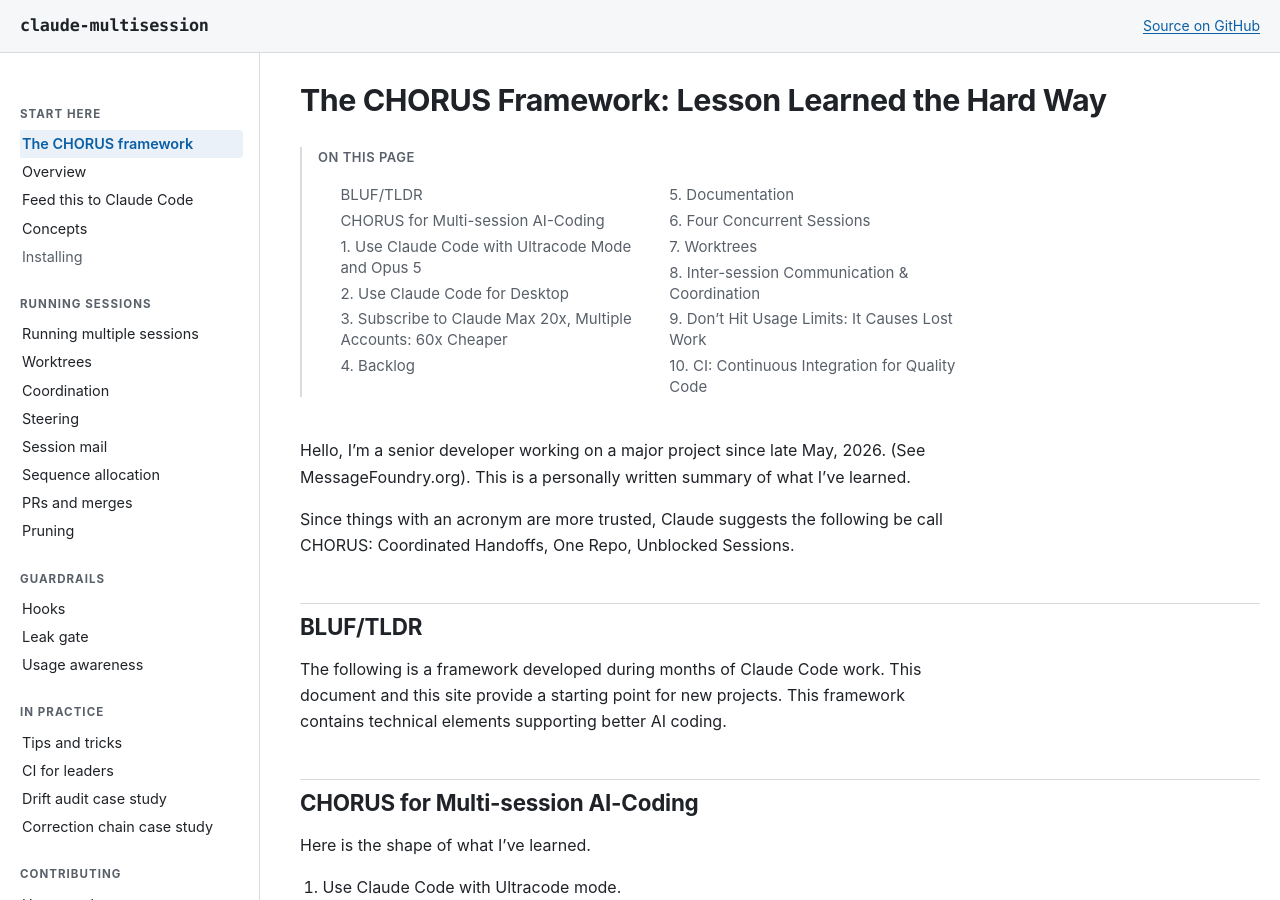
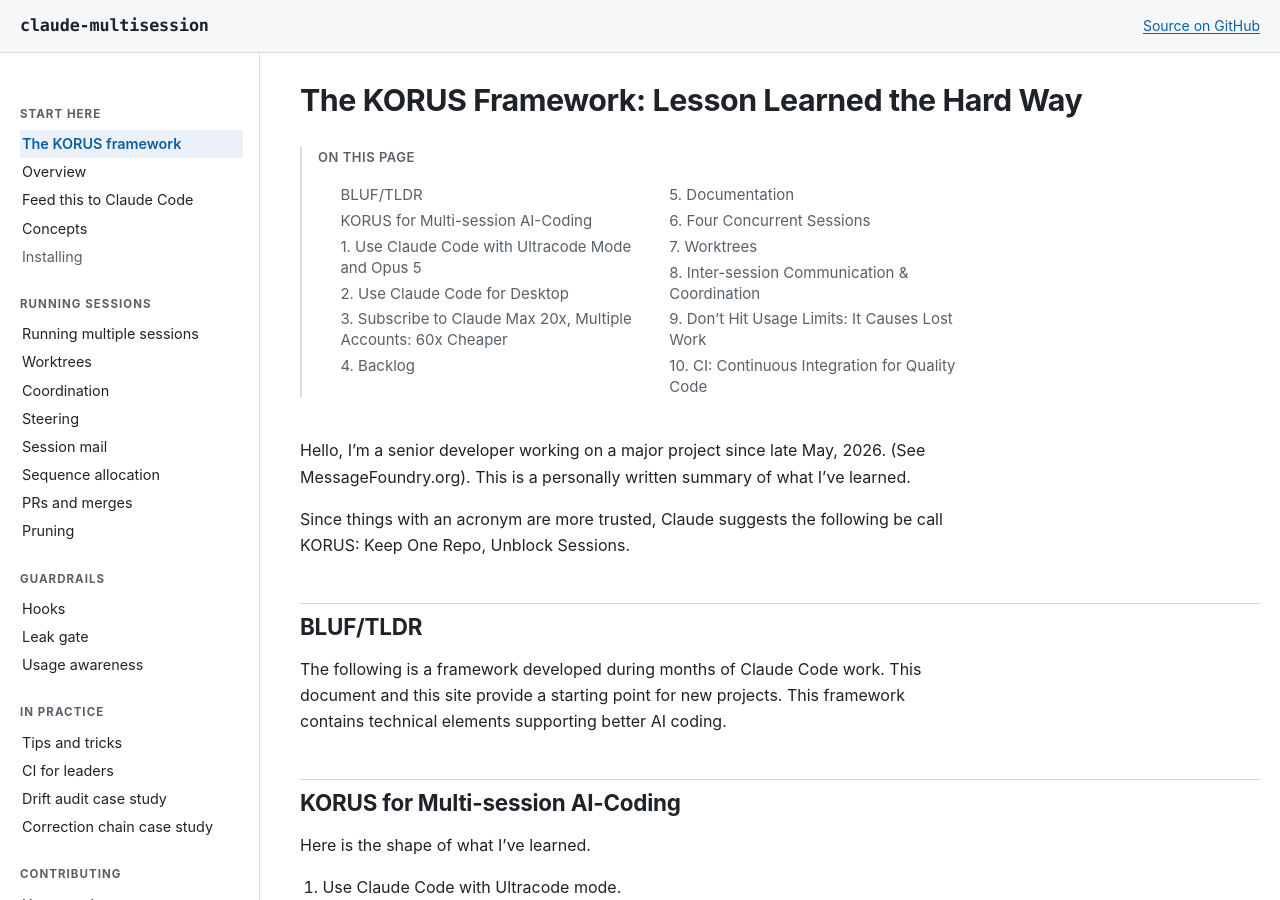
Before and after one commit to wshallwshall/claude-multisession, a Jekyll site: the page built from docs/KORUS.md, in a window 1280 px wide and 900 px high. Built offline with Jekyll 4.4.1, drawn with Linux system fonts in a browser that asks for light colours; our own code applies the rules of GitHub Pages for plain Markdown files.

Commit message:
Rename the framework page from CHORUS to KORUS, at the author's request (#48)
KORUS expands to "Keep One Repo, Unblock Sessions", which is what those
initials spell. The page previously read CHORUS, expanded as "Coordinated
Handoffs, One Repo, Unblocked Sessions".

FOUR LINES OF THE AUTHOR'S PAGE CHANGE, and nothing else in it does: the
H1, the sentence proposing the acronym, its expansion, and the section
heading. Everything else is byte-identical, which `git diff -M` shows
directly. Word count goes 1259 to 1258, the one word the shorter expansion
drops.

docs/CHORUS.md is renamed to docs/KORUS.md rather than left in place, so
the served URL matches the name the page now carries. The old address stops
resolving: it was live from 01:33 to 02:0x on 2026-08-13, is named in #45
and in this history, and nothing forwards it. No intra-site redirect
mechanism exists here -- scripts/site/build_redirect.py forwards the
RETIRED GitHub Pages host and does not answer a rename within this site.

Three files follow the name because each names the page rather than
matching a pattern:
  docs/_data/nav.yml   label, title and path
  tests/_ccxtest.py    AUTHORED_VERBATIM, the OPEN-8 list
  docs/HOUSE-STYLE.md  the OPEN-8 section, which names the exempt file

That last pair is what OPEN-8's guard exists for. RE-ARMED against this
rename rather than assumed, four planted failures, each restored after:
  exemption still points at the old name       -> FAIL, as specified
  HOUSE-STYLE.md still names the old page      -> FAIL, as specified
  a non-exempt page loses its summary heading  -> FAIL, as specified
  the renamed page is still skipped            -> PASS, as specified

A rename that updated only one of the two would have gone red, which is
the property the guard was written for.

150 tests OK. ASCII gate: 104 files, 1762450 bytes, zero violations.

Co-authored-by: Claude Opus 5 <noreply@anthropic.com>

```diff
--- a/docs/HOUSE-STYLE.md
+++ b/docs/HOUSE-STYLE.md
@@ -80,7 +80,7 @@ orientation sections were deleted for restating the page rather than opening it.
 
 ### OPEN-8 names one file, and that is the whole of the exemption
 
-`docs/CHORUS.md` is the only page under it: a document its author asked to publish unedited. Four
+`docs/KORUS.md` is the only page under it: a document its author asked to publish unedited. Four
 gates were red against it before this rule existed -- `OPEN-2`, `OPEN-7`, the source-link scan, and
 `HS-20` at 94 paragraphs against a baseline of 88.
 
--- a/docs/CHORUS.md
+++ b/docs/KORUS.md
@@ -1,10 +1,10 @@
-# The CHORUS Framework: Lesson Learned the Hard Way
+# The KORUS Framework: Lesson Learned the Hard Way
 
 Hello, I'm a senior developer working on a major project since late May, 2026.
 (See MessageFoundry.org). This is a personally written summary of what I've learned.
 
-Since things with an acronym are more trusted, Claude suggests the following be call CHORUS:
-Coordinated Handoffs, One Repo, Unblocked Sessions.
+Since things with an acronym are more trusted, Claude suggests the following be call KORUS:
+Keep One Repo, Unblock Sessions.
 
 ## BLUF/TLDR
 
@@ -12,7 +12,7 @@ The following is a framework developed during months of Claude Code work. This d
 site provide a starting point for new projects. This framework contains technical elements
 supporting better AI coding.
 
-## CHORUS for Multi-session AI-Coding
+## KORUS for Multi-session AI-Coding
 
 Here is the shape of what I've learned.
 
--- a/docs/_data/nav.yml
+++ b/docs/_data/nav.yml
@@ -31,9 +31,9 @@
     # first item of the first group as the first anchor in the nav element. Moving this entry down,
     # or adding a group above this one, silently demotes it -- the layout has no notion of a pinned
     # row, so position in this file is the whole of the mechanism.
-    - label: The CHORUS framework
-      title: "The CHORUS Framework: Lesson Learned the Hard Way"
-      path: /CHORUS.html
+    - label: The KORUS framework
+      title: "The KORUS Framework: Lesson Learned the Hard Way"
+      path: /KORUS.html
     - label: Overview
       title: claude-multisession
       path: /
```
Also changed, not shown: tests/_ccxtest.py (+1 -1 lines).
